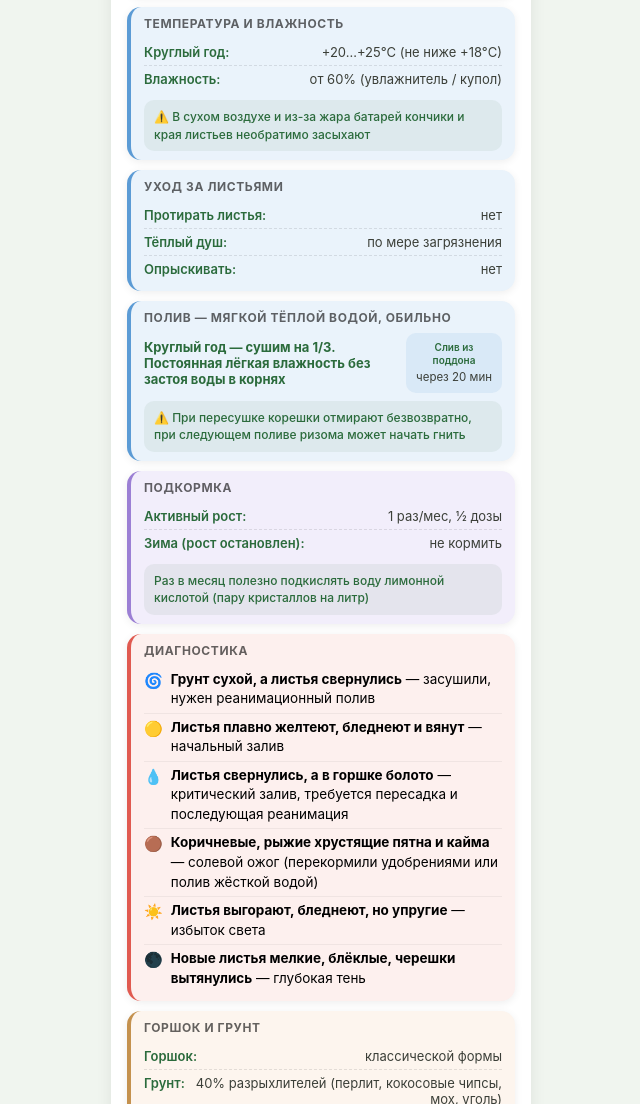
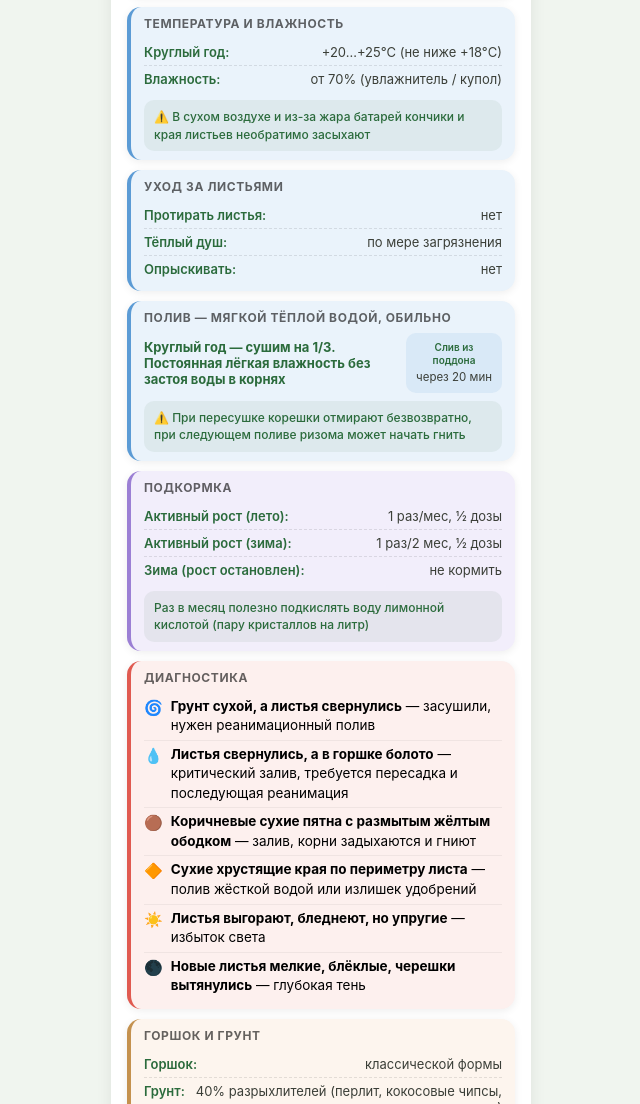
Before and after one commit to feyalight/Cards, a plain HTML site: page calathea-lans/index.html in a window 1280 px wide. Shown: the part 419-1523 px from the top of the page, without its empty margins (319-959 px from the left). Drawn offline with Linux system fonts and the light colour scheme.

Commit message:
Add files via upload

```diff
--- a/calathea-lans/index.html
+++ b/calathea-lans/index.html
@@ -72,7 +72,7 @@
     <div class="block block-blue">
       <div class="block-title">Температура и влажность</div>
       <div class="kv"><b>Круглый год:</b><span>+20…+25°C (не ниже +18°C)</span></div>
-      <div class="kv"><b>Влажность:</b><span>от 60% (увлажнитель / купол)</span></div>
+      <div class="kv"><b>Влажность:</b><span>от 70% (увлажнитель / купол)</span></div>
       <div class="tip">⚠️ В сухом воздухе и из-за жара батарей кончики и края листьев необратимо засыхают</div>
     </div>
     <div class="block block-blue">
@@ -96,16 +96,17 @@
     </div>
     <div class="block block-purple">
       <div class="block-title">Подкормка</div>
-      <div class="kv"><b>Активный рост:</b><span>1 раз/мес, ½ дозы</span></div>
+      <div class="kv"><b>Активный рост (лето):</b><span>1 раз/мес, ½ дозы</span></div>
+      <div class="kv"><b>Активный рост (зима):</b><span>1 раз/2 мес, ½ дозы</span></div>
       <div class="kv"><b>Зима (рост остановлен):</b><span>не кормить</span></div>
       <div class="tip">Раз в месяц полезно подкислять воду лимонной кислотой (пару кристаллов на литр)</div>
     </div>
     <div class="block block-red">
       <div class="block-title">Диагностика</div>
       <div class="row"><span class="ico">🌀</span><span><b>Грунт сухой, а листья свернулись</b> — засушили, нужен реанимационный полив</span></div>
-      <div class="row"><span class="ico">🟡</span><span><b>Листья плавно желтеют, бледнеют и вянут</b> — начальный залив</span></div>
       <div class="row"><span class="ico">💧</span><span><b>Листья свернулись, а в горшке болото</b> — критический залив, требуется пересадка и последующая реанимация</span></div>
-      <div class="row"><span class="ico">🟤</span><span><b>Коричневые, рыжие хрустящие пятна и кайма</b> — солевой ожог (перекормили удобрениями или полив жёсткой водой)</span></div>
+      <div class="row"><span class="ico">🟤</span><span><b>Коричневые сухие пятна с размытым жёлтым ободком</b> — залив, корни задыхаются и гниют</span></div>
+      <div class="row"><span class="ico">🔶</span><span><b>Сухие хрустящие края по периметру листа</b> — полив жёсткой водой или излишек удобрений</span></div>
       <div class="row"><span class="ico">☀️</span><span><b>Листья выгорают, бледнеют, но упругие</b> — избыток света</span></div>
       <div class="row"><span class="ico">🌑</span><span><b>Новые листья мелкие, блёклые, черешки вытянулись</b> — глубокая тень</span></div>
     </div>
```
